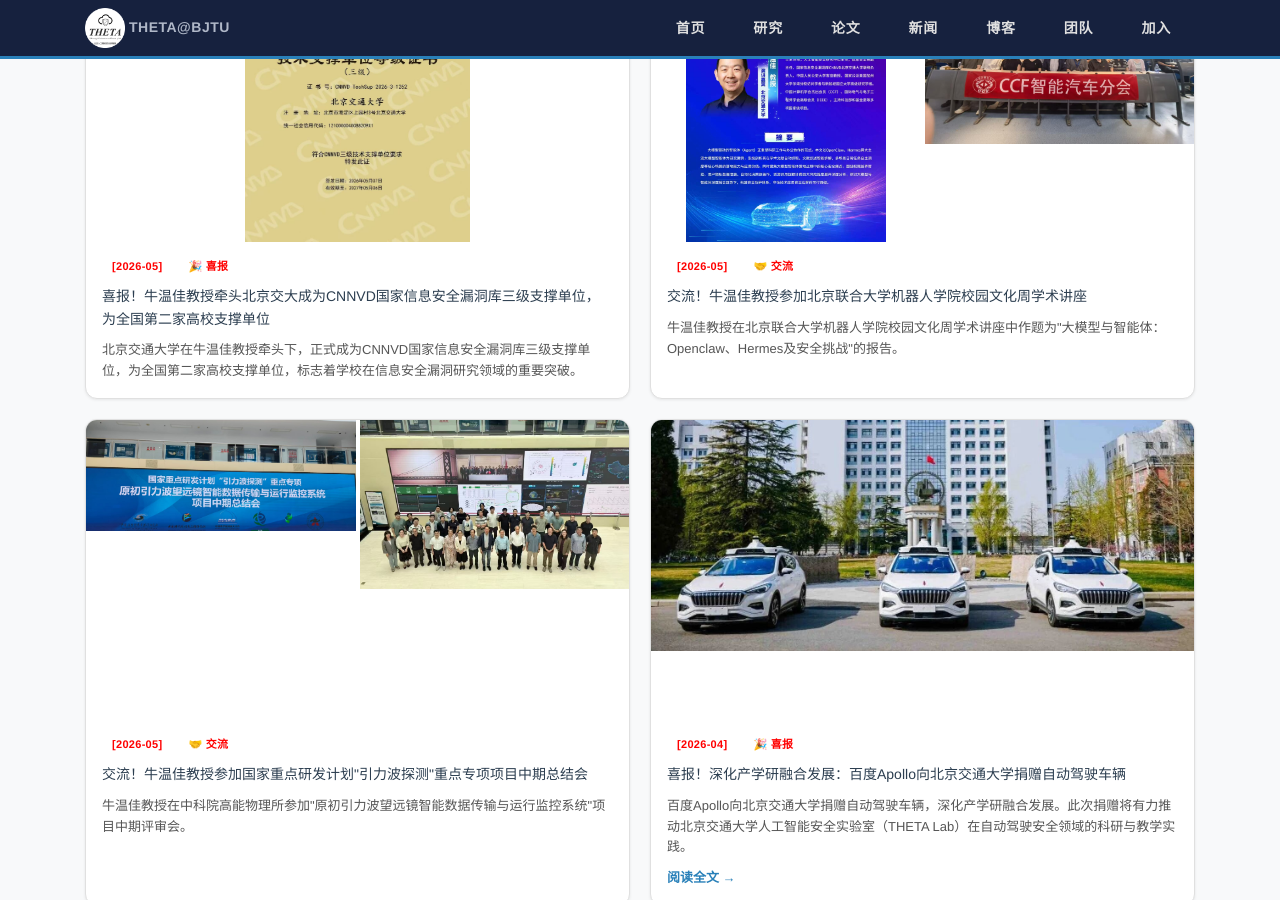
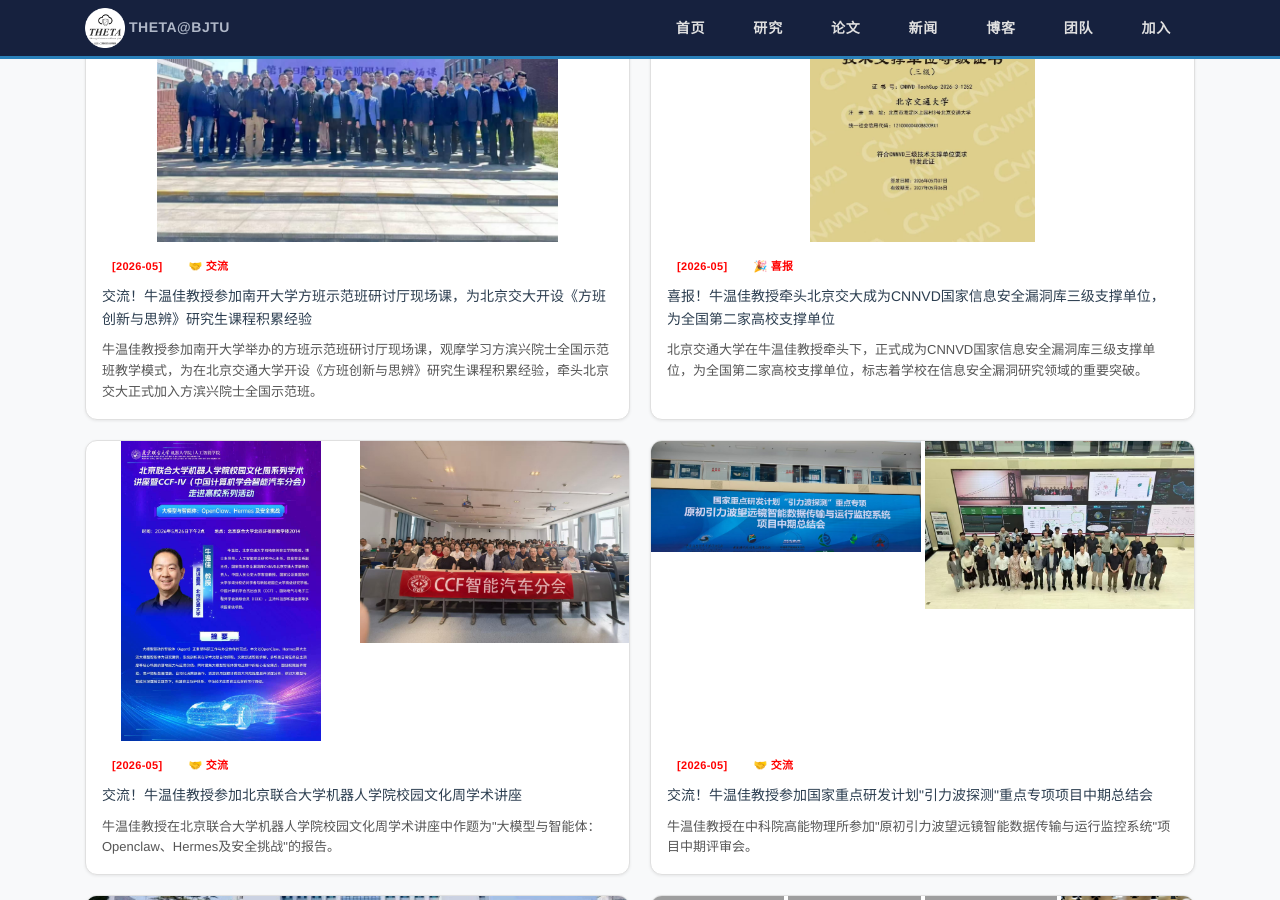
Before and after one commit to nwj6688/nwj6688.github.io, a Jekyll site: the page built from index.html, in a window 1280 px wide and 900 px high, scrolled down 1380 px. Built offline with Jekyll 4.4.1, drawn with Linux system fonts in a browser that asks for light colours; grey boxes are pictures that could not be loaded.

Commit message:
feat: add news - Niu Wenjia attends Fangban class at Nankai University
Co-Authored-By: Claude Opus 4.7 <noreply@anthropic.com>

```diff
--- a/_data/news_items.yml
+++ b/_data/news_items.yml
@@ -4,6 +4,13 @@
     - /images/news/cnnvd-01.jpg
   summary: >-
     北京交通大学在牛温佳教授牵头下，正式成为CNNVD国家信息安全漏洞库三级支撑单位，为全国第二家高校支撑单位，标志着学校在信息安全漏洞研究领域的重要突破。
+
+- date: 2026-05-27
+  title: 交流！牛温佳教授参加南开大学方班示范班研讨厅现场课，为北京交大开设《方班创新与思辨》研究生课程积累经验
+  images:
+    - /images/news/fangban-01.jpg
+  summary: >-
+    牛温佳教授参加南开大学举办的方班示范班研讨厅现场课，观摩学习方滨兴院士全国示范班教学模式，为在北京交通大学开设《方班创新与思辨》研究生课程积累经验，牵头北京交大正式加入方滨兴院士全国示范班。
 
 - date: 2026-01-08
   title: 交流！CCF智能汽车分会走进木卫四（北京）科技有限公司
```
Also changed, not shown: images/news/fangban-01.jpg (added).
